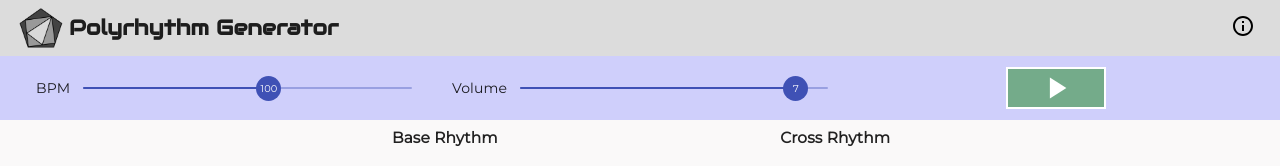
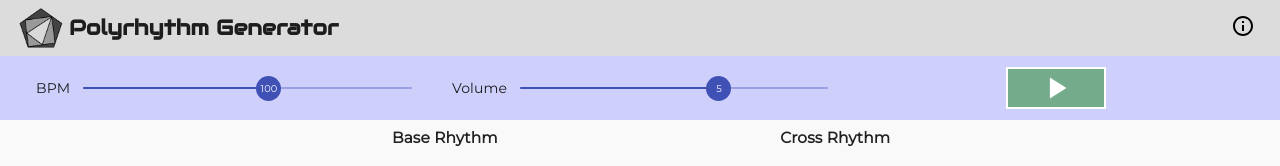
Before and after one commit to jswill88/polyrhythm-generator, a React (Create React App) app: page / in a window 1280 px wide. Shown: the top 166 px of the page. Built offline with nearby package versions, Linux system fonts and the light colour scheme.

Commit message:
change volume settings to reduce crackles

```diff
--- a/src/components/Main.js
+++ b/src/components/Main.js
@@ -107,7 +107,7 @@ export default function Main({ showInfo }) {
   }, [rightRhythm, leftRhythm, leftNote, rightNote, tempo])
 
   useEffect(() => {
-    if (volume < -50) {
+    if (volume < -40) {
       Tone.Destination.volume.value = -1000;
     } else {
       Tone.Destination.volume.value = volume;
@@ -153,7 +153,7 @@ export default function Main({ showInfo }) {
   function Thumb (props) {
     let value = props['aria-label'] === 'tempo'
       ? props['aria-valuenow']
-      : (props['aria-valuenow'] + 55) / 5
+      : (props['aria-valuenow'] + 40) / 5 + 1
     return (
       <span {...props}>
         <span>
@@ -190,8 +190,8 @@ export default function Main({ showInfo }) {
             <Slider
               name="volume"
               aria-label="volume"
-              min={-55}
-              max={-15}
+              min={-45}
+              max={-5}
               step={5}
               value={volume}
               onChange={handleVolume}
--- a/src/styles/App.scss
+++ b/src/styles/App.scss
@@ -122,8 +122,6 @@ span.PrivateValueLabel-offset-3 {
       margin-top: 5px;
       width: 100%;
       height: 100%;
-      // text-align: center;
-
     }
   }
 }
@@ -224,10 +222,7 @@ from {
   width: 60%;
   display: flex;
   flex-direction: column;
-  // background-color: black;
   div {
-    // justify-self: stretch;
-    // flex-grow: 5;
     height: 50%;
   }
 }
```
